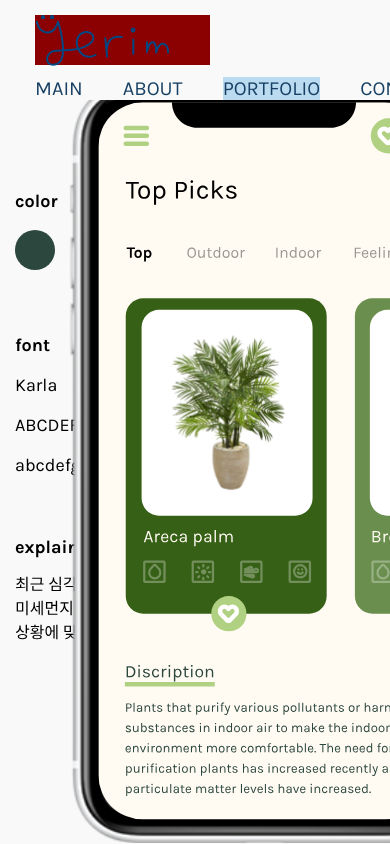
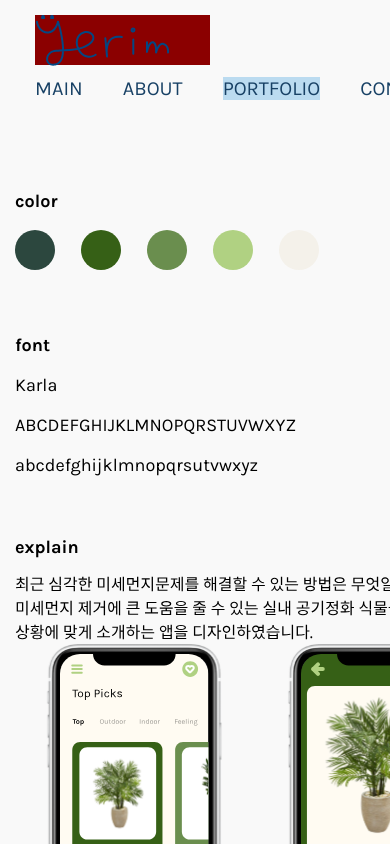
Before and after one commit to Kimyerim1935/my-port-rim, a React (Create React App) app: page /Portfolio in a window 390 px wide. Built offline with nearby package versions, Linux system fonts and the light colour scheme; a web font is replaced by a local one.

Commit message:
Deploy to Github Pages

```diff
--- a/src/routes/Portfolio.css
+++ b/src/routes/Portfolio.css
@@ -31,3 +31,16 @@
     color: black;
     font-weight: 400;
 }
+
+@media screen and (max-width:768px){
+    .Container {
+        width: 100%;
+        height: 100vh;
+        justify-content: space-between;
+        display: flex;
+        flex-direction: column;
+        overflow: auto;
+        padding: 80px 15px 0 15px;
+    }
+
+}
```
Also changed, not shown: package.json (+7 -3 lines), 1 other file (tests, documents, lock files or other folders).
